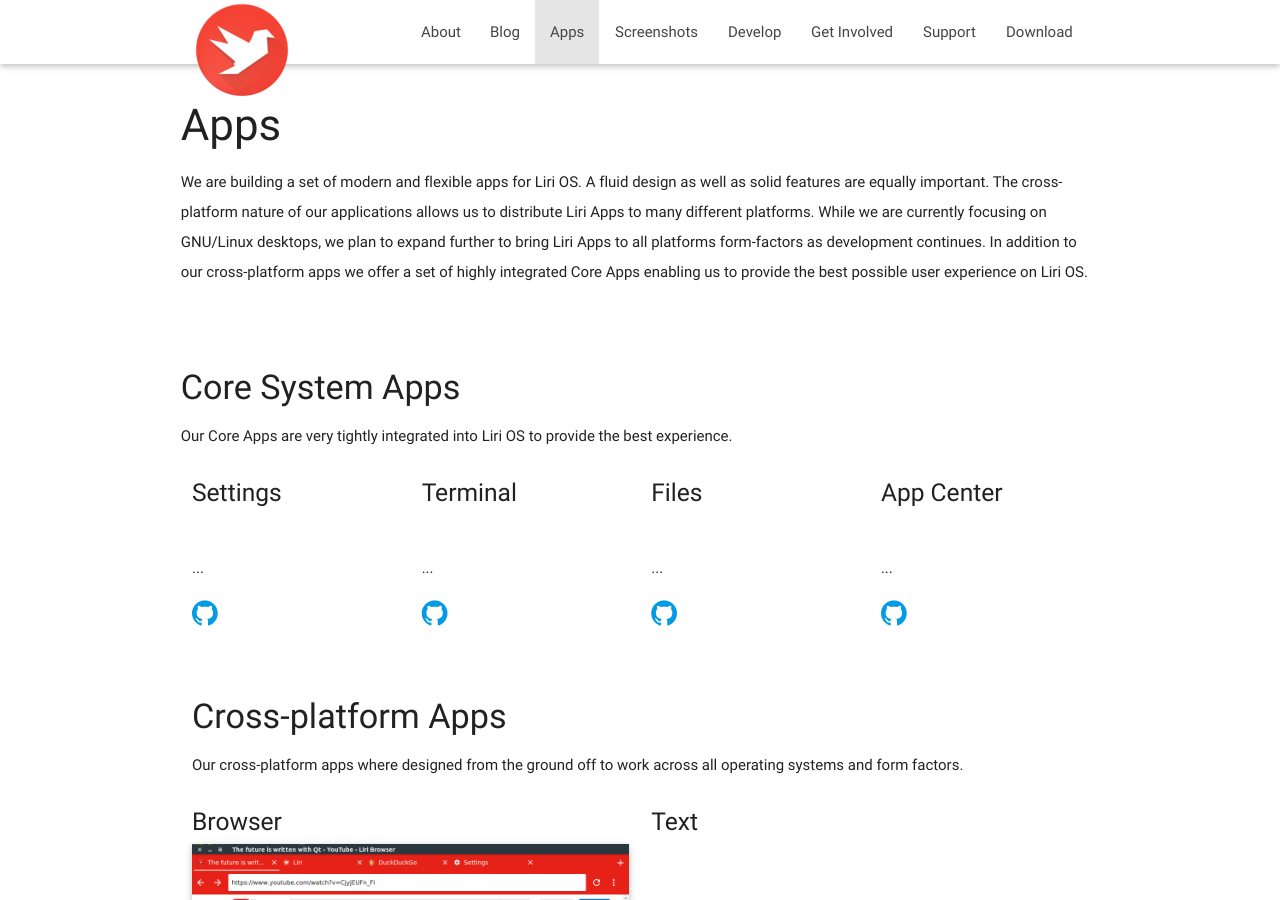
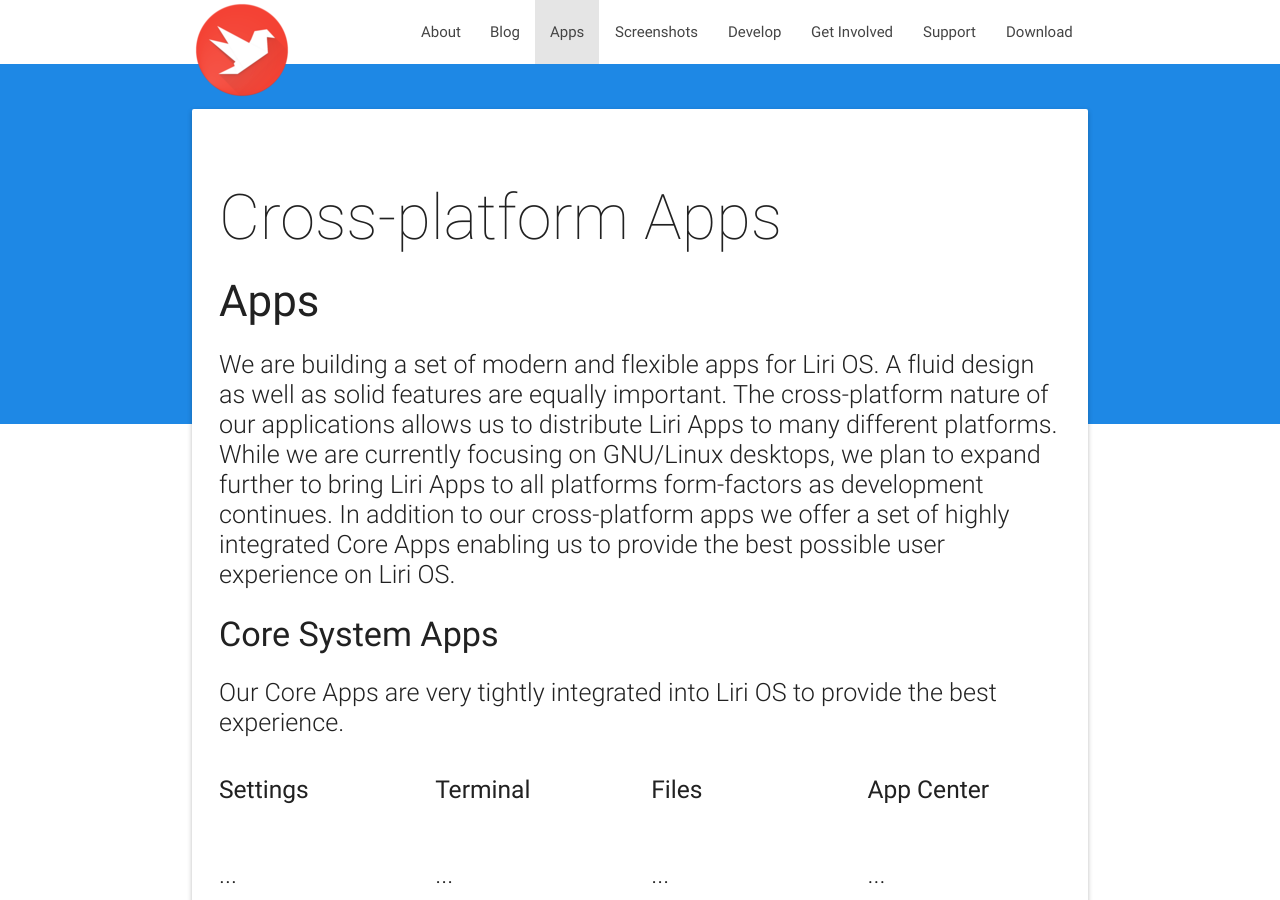
Before and after one commit to lirios/lirios.github.io, a Jekyll site: the page built from apps/index.html, in a window 1280 px wide and 900 px high. Built offline with Jekyll 4.4.1, drawn with Linux system fonts in a browser that asks for light colours; nearby versions of some CDN libraries; a script that is not in the unit is left out.

Commit message:
Improve Apps pages
Issue: #2

```diff
--- a/apps/index.html
+++ b/apps/index.html
@@ -1,15 +1,13 @@
 ---
-layout: default
-title: Cross-platform apps
+layout: onecolumn
+title: Cross-platform Apps
 permalink: /apps/
+style: blue.css
 navitem: nav-apps
 ---
 
-<div class="container">
-  <div class="section">
-    <div class="row">
 <h3>Apps</h3>
-      <p>
+<p class="flow-text">
   We are building a set of modern and flexible apps for Liri OS.
   A fluid design as well as solid features are equally important. The
   cross-platform nature of our applications allows us to distribute
@@ -20,19 +18,18 @@
   we offer a set of highly integrated Core Apps enabling us to provide
   the best possible user experience on Liri OS.
 </p>
-    </div>
-  </div>
-  <div class="section">
-    <div class="row">
+
+<section>
   <h4>Core System Apps</h4>
-      <p>
+  <p class="flow-text">
     Our Core Apps are very tightly integrated into Liri OS to provide
     the best experience.
   </p>
+  <div class="row">
     <div class="col l3 m6 s12">
       <h5>Settings</h5>
       <img src=""/>
-        <p>...</p>
+      <p class="flow-text">...</p>
       <a href="https://github.com/lirios/settings">
         <i class="fa fa-2x fa-github"></i>
       </a>
@@ -40,7 +37,7 @@
     <div class="col l3 m6 s12">
       <h5>Terminal</h5>
       <img src=""/>
-        <p>...</p>
+      <p class="flow-text">...</p>
       <a href="https://github.com/lirios/terminal">
         <i class="fa fa-2x fa-github"></i>
       </a>
@@ -48,7 +45,7 @@
     <div class="col l3 m6 s12">
       <h5>Files</h5>
       <img src=""/>
-        <p>...</p>
+      <p class="flow-text">...</p>
       <a href="https://github.com/lirios/files">
         <i class="fa fa-2x fa-github"></i>
       </a>
@@ -56,26 +53,25 @@
     <div class="col l3 m6 s12">
       <h5>App Center</h5>
       <img src=""/>
-        <p>...</p>
+      <p class="flow-text">...</p>
       <a href="https://github.com/lirios/appcenter">
         <i class="fa fa-2x fa-github"></i>
       </a>
     </div>
   </div>
-  </div>
-  <div class="section">
-    <div class="row">
-      <div class="col m12">
+</section>
+
+<section>
   <h4>Cross-platform Apps</h4>
-        <p>
+  <p class="flow-text">
     Our cross-platform apps where designed from the ground off to work
     across all operating systems and form factors. <br/>
   </p>
-      </div>
+  <div class="row">
     <div class="col l6 m6 s12">
       <h5>Browser</h5>
       <img class="materialboxed responsive-img z-depth-1" src="{{ site.baseurl }}/images/apps/browser/screen_theme_color_01.png"/>
-        <p>Liri Browser is a cross-platform, Material design webbrowser</p>
+      <p class="flow-text">Liri Browser is a cross-platform, Material design webbrowser</p>
       <a class="waves-effect waves-light btn"
           href="{{ site.baseurl }}/apps/browser/">
           Learn more
@@ -84,11 +80,10 @@
     <div class="col l6 m6 s12">
       <h5>Text</h5>
       <img src=""/>
-        <p>...</p>
+      <p class="flow-text">...</p>
       <a href="https://github.com/lirios/text">
         <i class="fa fa-2x fa-github"></i>
       </a>
     </div>
   </div>
-  </div>
-</div>
+</section>
```
Also changed, not shown: apps/browser.html (+7 -7 lines). Lines whose indentation alone changed are shown as unchanged.
